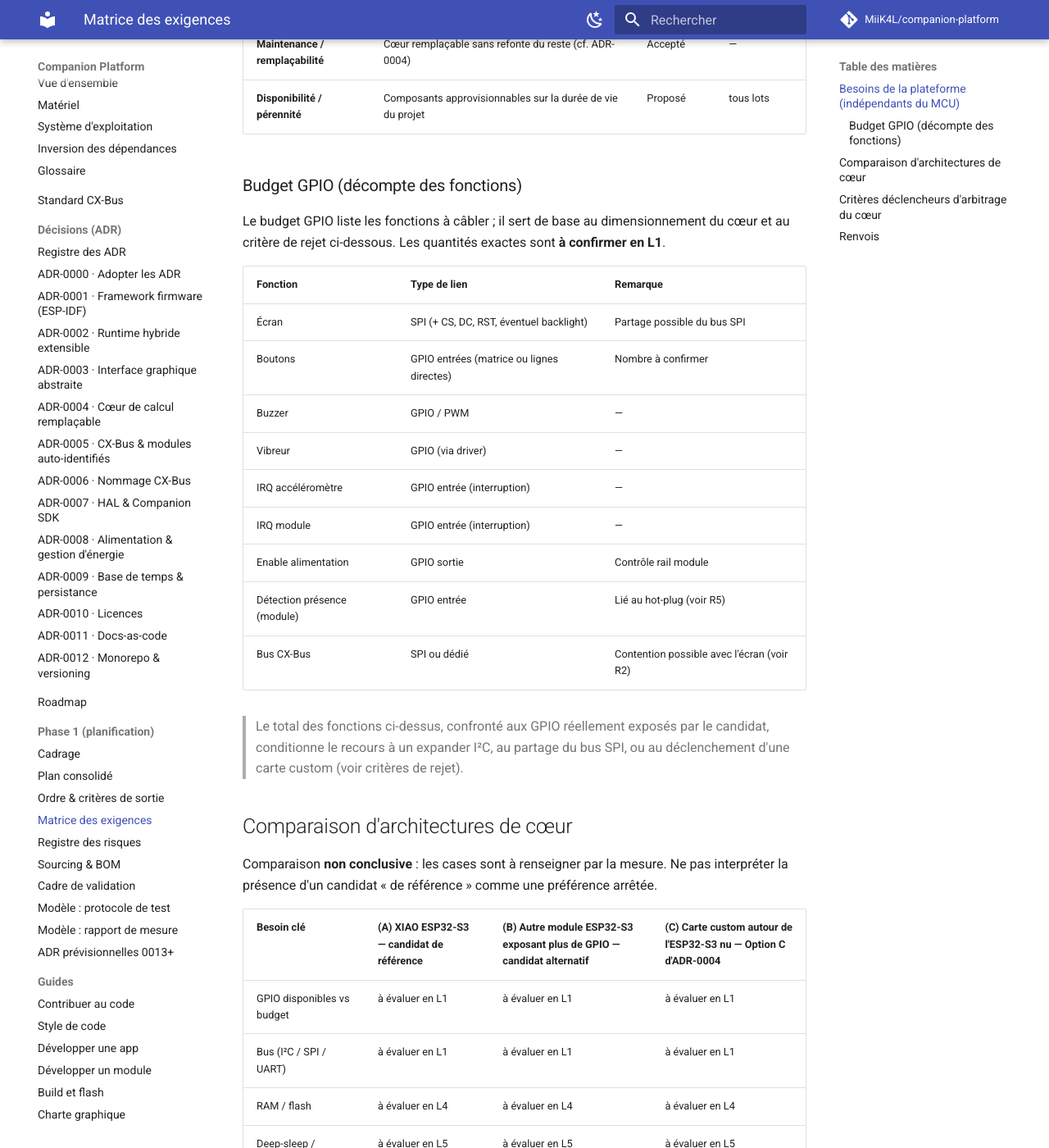
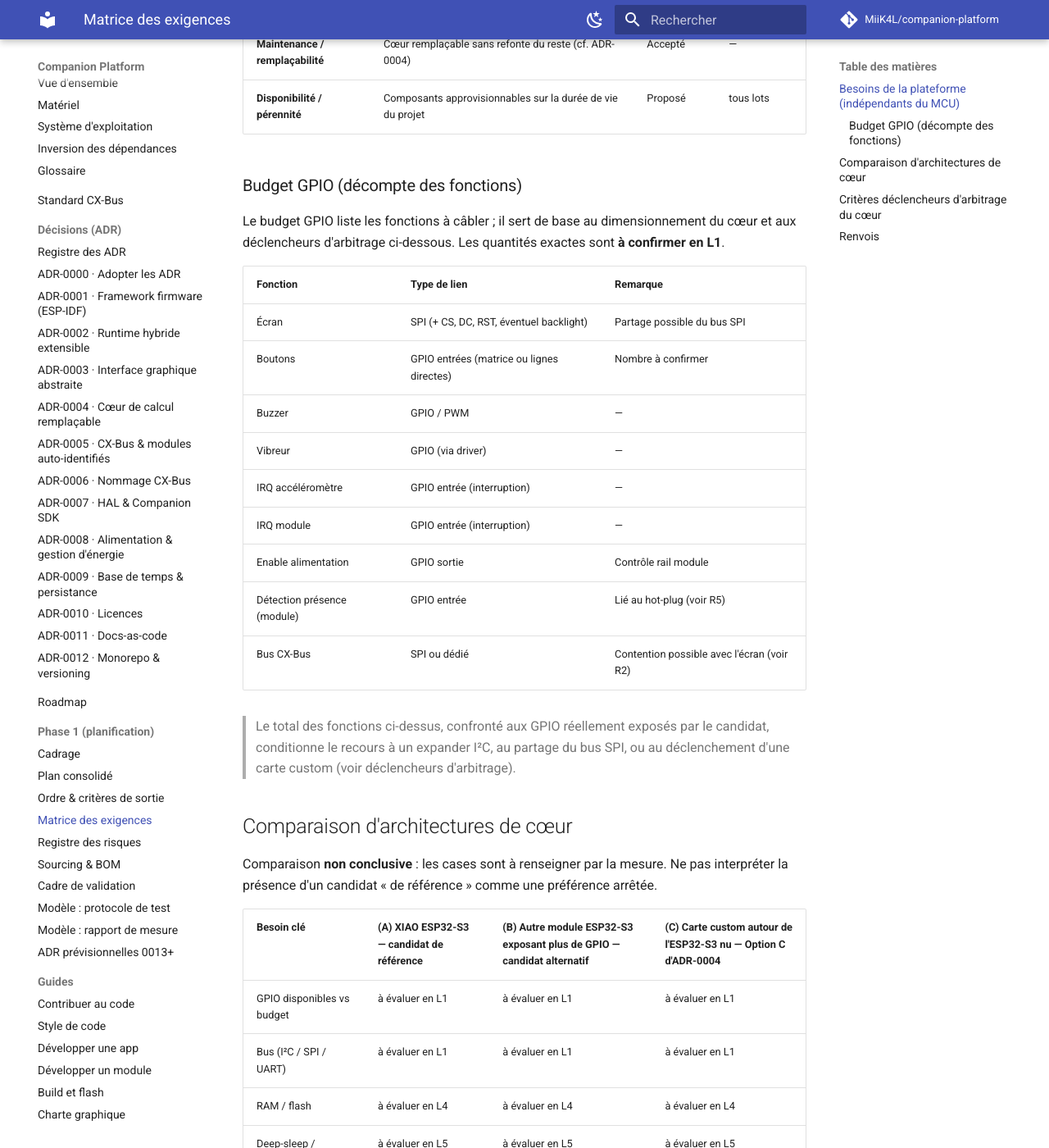
Before and after one commit to MiiK4L/companion-platform, an MkDocs documentation site: the page built from docs/phase-1/requirements-matrix.md, in a window 1280 px wide and 1400 px high, scrolled down 958 px. Shown: the whole window at 82% size. Built offline with MkDocs 1.6.1 and Material for MkDocs 9.7.7, drawn with Linux system fonts in a browser that asks for light colours; comment, search, counter and statistics services are not loaded.

Commit message:
docs(phase-1): « critères de rejet » → « déclencheurs d'arbitrage »
Terminologie unifiee (README, matrice) : un seuil declenche un
arbitrage, ne selectionne rien.

```diff
--- a/docs/phase-1/requirements-matrix.md
+++ b/docs/phase-1/requirements-matrix.md
@@ -34,7 +34,7 @@ par n'importe quel cœur de calcul conforme au principe de remplaçabilité.
 ### Budget GPIO (décompte des fonctions)
 
 Le budget GPIO liste les fonctions à câbler ; il sert de base au dimensionnement du cœur
-et au critère de rejet ci-dessous. Les quantités exactes sont **à confirmer en L1**.
+et aux déclencheurs d'arbitrage ci-dessous. Les quantités exactes sont **à confirmer en L1**.
 
 | Fonction | Type de lien | Remarque |
 | --- | --- | --- |
@@ -50,7 +50,7 @@ et au critère de rejet ci-dessous. Les quantités exactes sont **à confirmer e
 
 > Le total des fonctions ci-dessus, confronté aux GPIO réellement exposés par le candidat,
 > conditionne le recours à un expander I²C, au partage du bus SPI, ou au déclenchement
-> d'une carte custom (voir critères de rejet).
+> d'une carte custom (voir déclencheurs d'arbitrage).
 
 ## Comparaison d'architectures de cœur
 
```
Also changed, not shown: docs/phase-1/README.md (+1 -1 lines).
